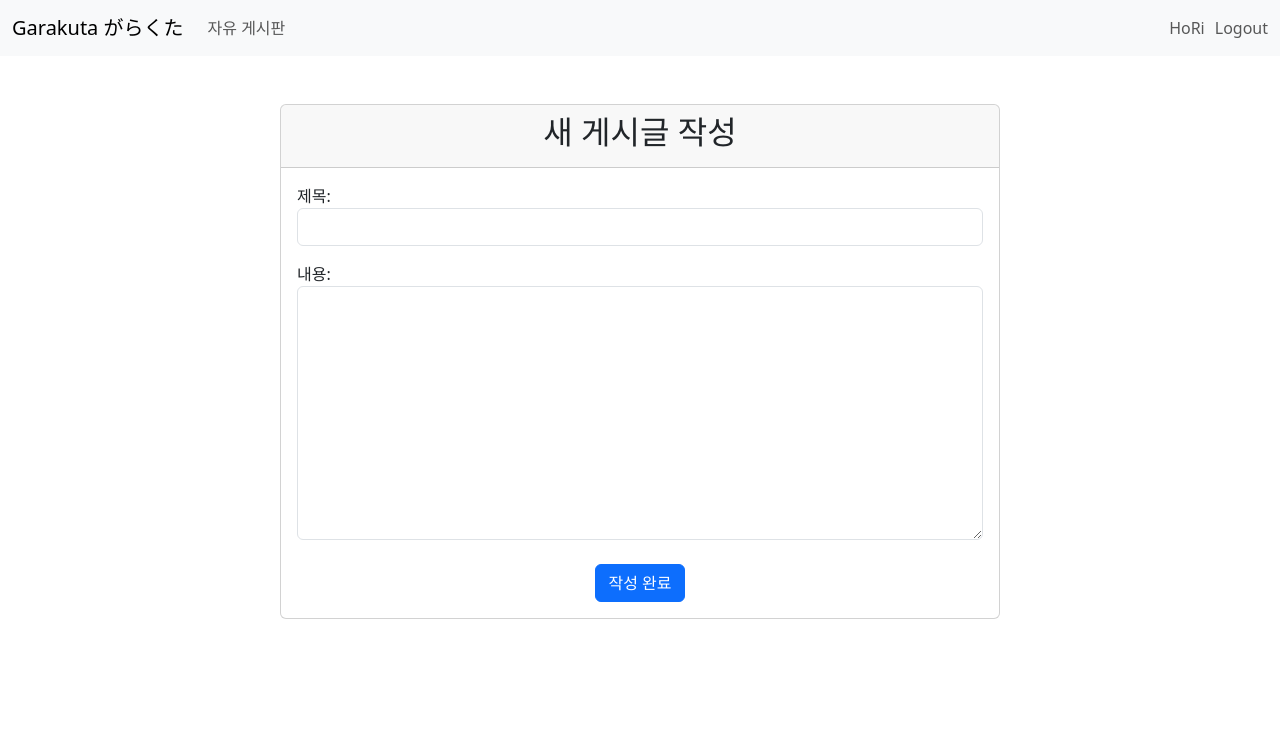
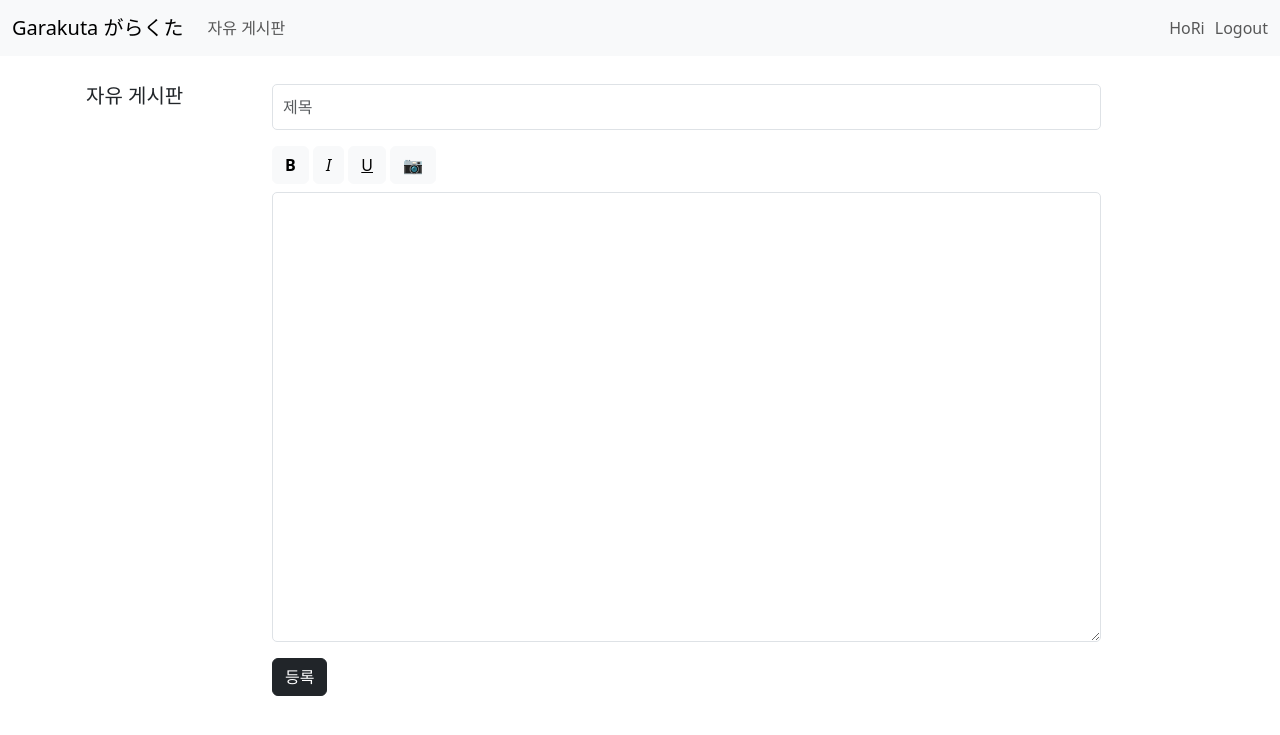
Before and after one commit to HoRi0506/myblog_project, a Django app: page /board/create/ in a window 1280 px wide. Shown: the top 735 px of the page. Run offline with Django 5.2, Linux system fonts and the light colour scheme; a user stored in the database is signed in; some libraries are stand-ins or nearby versions.

Commit message:
add free post_240908

```diff
--- a/blog/templates/blog/base.html
+++ b/blog/templates/blog/base.html
@@ -7,7 +7,37 @@
     <meta charset="UTF-8">
     <meta name="viewport" content="width=device-width, initial-scale=1.0">
     <title>{% block title %}Garakuta がらくた{% endblock %}</title>
+
+    <!-- Bootstrap CSS 파일 로드 -->
     <link rel="stylesheet" href="{% static 'blog/bootstrap.min.css' %}">
+
+    <!-- 추가 CSS 스타일 -->
+    <style>
+        /* 카드 중앙 정렬 및 크기 설정 */
+        .card {
+            max-width: 800px; /* 카드 최대 너비 */
+            margin: 0 auto; /* 중앙 정렬 */
+            padding: 20px;
+        }
+
+        /* 폼 그룹 내 레이블 스타일 */
+        .form-group label {
+            font-weight: bold; /* 레이블의 글자를 굵게 표시 */
+        }
+
+        /* 입력 필드 및 텍스트 박스 스타일 */
+        .form-control {
+            width: 100%; /* 전체 너비 */
+            padding: 10px; /* 여백 추가 */
+            border-radius: 5px; /* 둥근 테두리 */
+            border: 1px solid #ccc; /* 테두리 색상 */
+        }
+
+        /* 제출 버튼 중앙 정렬 */
+        .text-center {
+            text-align: center;
+        }
+    </style>
 </head>
 <body>
     {% if request.path != '/accounts/google/login/' %}
@@ -52,6 +82,7 @@
         {% block content %}{% endblock %}
     </div>
 
+    <!-- Bootstrap JavaScript 파일 로드 -->
     <script src="{% static 'blog/bootstrap.min.js' %}"></script>
 </body>
 </html>
--- a/board/models.py
+++ b/board/models.py
@@ -4,7 +4,8 @@ from django.contrib.auth.models import User
 class Post(models.Model):
     title = models.CharField(max_length=200)
     content = models.TextField()
-    created_at = models.DateTimeField(auto_now_add=True)
+    created_at = models.DateTimeField(auto_now_add=True)  # 게시글 작성 시간
+    updated_at = models.DateTimeField(auto_now=True)  # 게시글 수정 시간
     author = models.ForeignKey(User, on_delete=models.CASCADE)
 
     def __str__(self):
--- a/board/templates/board/post_create.html
+++ b/board/templates/board/post_create.html
@@ -1,34 +1,99 @@
 {% extends 'blog/base.html' %}
 
 {% block content %}
-<div class="container mt-5">
-    <div class="row justify-content-center">
-        <div class="col-md-8">
-            <div class="card">
-                <div class="card-header text-center">
-                    <h2>새 게시글 작성</h2>  <!-- 제목을 카드 상단에 배치 -->
-                </div>
-                <div class="card-body">
-                    <form method="post">
-                        {% csrf_token %}  <!-- CSRF 보안 토큰 -->
+<div class="container mt-3">
+    <div class="row">
+        <!-- 좌측: 현재 페이지 정보 표시 -->
+        <div class="col-md-2 p-0 m-0">
+            <div class="p-1">
+                <h5>자유 게시판</h5> <!-- 현재 페이지 제목 -->
+            </div>
+        </div>
 
-                        <div class="form-group">
-                            <label for="id_title">제목:</label>
-                            <input type="text" name="title" maxlength="200" required id="id_title" class="form-control"> <!-- Bootstrap 클래스 추가 -->
+        <!-- 우측: 게시글 작성 영역 -->
+        <div class="col-md-9 p-0 m-0">
+            <div class="p-1">
+                <!-- 게시글 작성 폼 -->
+                <form method="post" enctype="multipart/form-data" id="postForm">
+                    {% csrf_token %}
+
+                    <!-- 제목 입력란 -->
+                    <div class="form-group mb-3">
+                        <input type="text" name="title" class="form-control border" placeholder="제목" required>
+                    </div>
+
+                    <!-- 내용 입력란 (textarea로 대체) -->
+                    <div class="form-group mb-3">
+                        <!-- 툴바: Bold, Italic, Underline, Image Upload 버튼 -->
+                        <div class="toolbar mb-2">
+                            <button type="button" class="btn btn-light" id="boldBtn"><strong>B</strong></button> <!-- 굵게(Bold) 버튼 -->
+                            <button type="button" class="btn btn-light" id="italicBtn"><em>I</em></button> <!-- 기울임(Italic) 버튼 -->
+                            <button type="button" class="btn btn-light" id="underlineBtn"><u>U</u></button> <!-- 밑줄(Underline) 버튼 -->
+                            <button type="button" class="btn btn-light" id="uploadImageBtn">📷</button> <!-- 이미지 업로드 버튼 -->
+                            <input type="file" id="imageInput" accept="image/*" style="display: none;"> <!-- 실제 이미지 파일 선택창 -->
                         </div>
 
-                        <div class="form-group mt-3">
-                            <label for="id_content">내용:</label>
-                            <textarea name="content" cols="40" rows="10" required id="id_content" class="form-control"></textarea> <!-- Bootstrap 클래스 추가 -->
-                        </div>
+                        <!-- 텍스트 편집 가능한 영역: textarea -->
+                        <textarea id="content" name="content" class="form-control border" style="min-height: 450px;" required></textarea>
+                    </div>
 
-                        <div class="text-center mt-4">
-                            <button type="submit" class="btn btn-primary">작성 완료</button>
-                        </div>
-                    </form>
-                </div>
+                    <!-- 제출 버튼 -->
+                    <div class="text-left">
+                        <button type="submit" class="btn btn-dark">등록</button> <!-- 등록 버튼 -->
+                    </div>
+                </form>
             </div>
         </div>
     </div>
 </div>
 {% endblock %}
+
+<!-- 자바스크립트로 툴바 기능 및 데이터 전송 추가 -->
+<script>
+    const textarea = document.getElementById('content');
+
+    // 선택된 텍스트를 굵게 만드는 함수
+    function wrapSelectedText(openTag, closeTag) {
+        const start = textarea.selectionStart;
+        const end = textarea.selectionEnd;
+        const selectedText = textarea.value.substring(start, end);
+
+        if (selectedText) {
+            const newText = openTag + selectedText + closeTag;
+            textarea.setRangeText(newText, start, end, 'end');
+        }
+    }
+
+    // Bold 버튼 클릭 시 동작
+    document.getElementById('boldBtn').addEventListener('click', function() {
+        wrapSelectedText("<b>", "</b>");  // 선택된 텍스트를 <b></b> 태그로 감쌈
+    });
+
+    // Italic 버튼 클릭 시 동작
+    document.getElementById('italicBtn').addEventListener('click', function() {
+        wrapSelectedText("<i>", "</i>");  // 선택된 텍스트를 <i></i> 태그로 감쌈
+    });
+
+    // Underline 버튼 클릭 시 동작
+    document.getElementById('underlineBtn').addEventListener('click', function() {
+        wrapSelectedText("<u>", "</u>");  // 선택된 텍스트를 <u></u> 태그로 감쌈
+    });
+
+    // 이미지 업로드 처리
+    document.getElementById('uploadImageBtn').addEventListener('click', function() {
+        document.getElementById('imageInput').click();
+    });
+
+    // 이미지 파일 선택 후 textarea에 이미지 태그 삽입
+    document.getElementById('imageInput').addEventListener('change', function() {
+        const file = this.files[0];
+        if (file) {
+            const reader = new FileReader();
+            reader.onload = function(e) {
+                const imgTag = `<img src="${e.target.result}" alt="Uploaded Image" style="max-width: 100%;">`;
+                textarea.value += imgTag;  // textarea에 이미지 태그 추가
+            };
+            reader.readAsDataURL(file);
+        }
+    });
+</script>
--- a/board/views.py
+++ b/board/views.py
@@ -1,22 +1,57 @@
 from django.shortcuts import render, redirect
-from .models import Post  # 게시글 모델을 가져옴
-from django.contrib.auth.decorators import login_required  # 로그인한 사용자만 작성 가능하도록 데코레이터 사용
-from .forms import PostForm  # 게시글 작성 폼을 사용
+from .models import Post  # 게시글 모델
+from django.contrib.auth.decorators import login_required
+from .forms import PostForm  # 게시글 작성 폼
+from django.core.paginator import Paginator
+import logging
+
+# 로그 설정
+logger = logging.getLogger(__name__)
+
+# 로그인한 사용자만 게시글 작성 가능
+@login_required
+def post_create(request):
+    try:
+        if request.method == 'POST':  # POST 요청이면, 폼 데이터를 받아 처리
+            form = PostForm(request.POST)  # 작성된 데이터로 폼 생성
+            if form.is_valid():  # 폼 유효성 검사
+                post = form.save(commit=False)  # 작성자 추가 전 대기
+                post.author = request.user  # 현재 로그인된 사용자를 작성자로 추가
+                post.save()  # 게시글 저장
+                logger.info(f"New post created by {request.user}: {post.title}")
+                return redirect('post_list')  # 게시글 목록 페이지로 리디렉트
+            else:
+                logger.error(f"Form validation error: {form.errors}")
+        else:
+            form = PostForm()  # GET 요청 시 빈 폼 생성
+            logger.info(f"New post form displayed for {request.user}")
+    except Exception as e:
+        logger.error(f"Error in post_create: {str(e)}")
+        form = PostForm()  # 오류 발생 시 폼 다시 생성
+
+    return render(request, 'board/post_create.html', {'form': form})  # 템플릿에 폼 전달
 
 # 게시글 목록을 출력하는 뷰 함수
 def post_list(request):
-    posts = Post.objects.all()  # 모든 게시글을 가져옴
-    return render(request, 'board/post_list.html', {'posts': posts})
+    try:
+        query = request.GET.get('q')  # 검색어 가져오기
+        if query:
+            posts = Post.objects.filter(title__icontains=query).order_by('-created_at')  # 검색어가 포함된 게시글을 최신 순으로 정렬
+            logger.info(f"Search performed with query: {query}")
+        else:
+            posts = Post.objects.all().order_by('-created_at')  # 모든 게시글을 최신 순으로 정렬
+            logger.info("Post list requested without search query")
 
-@login_required  # 로그인한 사용자만 접근 가능
-def post_create(request):
-    if request.method == 'POST':  # POST 요청이면, 폼 데이터를 받아 처리
-        form = PostForm(request.POST)  # 작성된 데이터로 폼 생성
-        if form.is_valid():  # 폼 유효성 검사
-            post = form.save(commit=False)  # 데이터베이스에 저장하기 전 작성자 추가
-            post.author = request.user  # 현재 로그인된 사용자를 게시글 작성자로 설정
-            post.save()  # 데이터베이스에 게시글 저장
-            return redirect('post_list')  # 저장 후 게시글 목록 페이지로 리다이렉트
-    else:
-        form = PostForm()  # GET 요청이면 빈 폼을 생성
-    return render(request, 'board/post_create.html', {'form': form})  # 폼을 템플릿에 전달하여 렌더링
+        # 페이지네이션 처리 (한 페이지에 10개의 게시글 표시)
+        paginator = Paginator(posts, 10)
+        page_number = request.GET.get('page')
+        page_obj = paginator.get_page(page_number)
+
+        return render(request, 'board/post_list.html', {
+            'posts': page_obj,
+            'is_paginated': page_obj.has_other_pages(),
+            'page_obj': page_obj,
+        })
+    except Exception as e:
+        logger.error(f"Error in post_list: {str(e)}")
+        return render(request, 'board/post_list.html', {'posts': []})
--- a/config/settings.py
+++ b/config/settings.py
@@ -16,7 +16,7 @@ INSTALLED_APPS = [
     "django.contrib.messages",
     "django.contrib.staticfiles",
 
-    "blog",
+    "blog", # 메인
     "board", # 게시판
 
     "django.contrib.sites",
```
Also changed, not shown: board/templates/board/post_list.html (+54 -38 lines), db.sqlite3, 1 other file.
